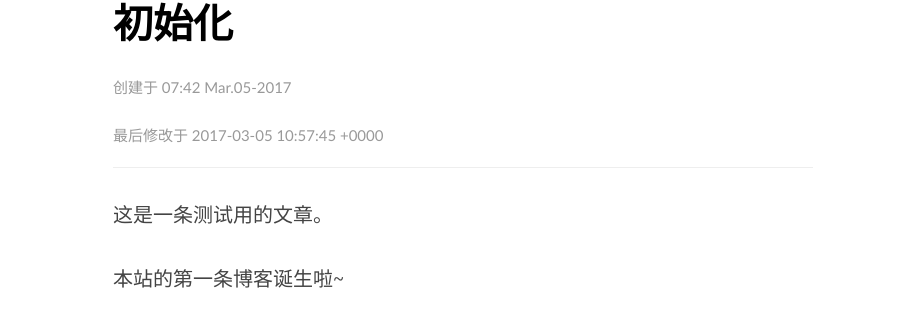
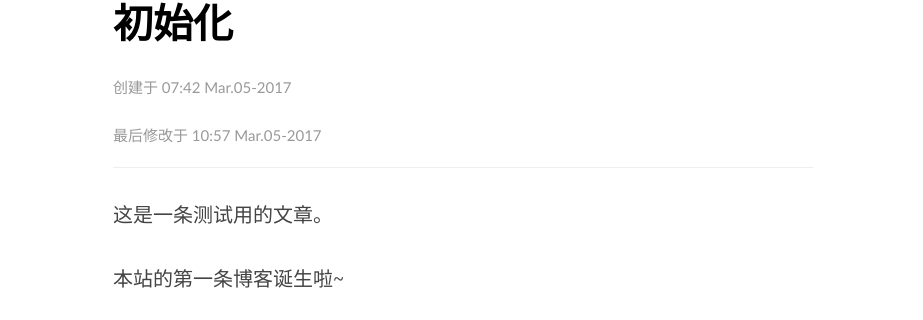
Before and after one commit to Anson98/studylog, a Jekyll site: the page built from _posts/2017-03-05-initialize.md, in a window 1280 px wide. Shown: the part 114-434 px from the top of the page, without its empty margins (177-1100 px from the left). Built offline with Jekyll 4.4.1, drawn with Linux system fonts in a browser that asks for light colours; comment, search, counter and statistics services are not loaded.

Commit message:
add time data

```diff
--- a/_layouts/post.html
+++ b/_layouts/post.html
@@ -7,7 +7,7 @@ layout: default
   <div style="display: inline">
     <time class="article__date" datetime="{{ page.date | date: "%Y-%m-%d" }}">{% if page.author %}By {{ page.author}} on {% endif %}创建于{{ page.date | date: " %H:%M %b.%d-%Y" }} &nbsp;
     </time>
-    <time class="article__date" datetime="{{ page.editDate | editDate: "%Y-%m-%d" }}">最后修改于 {{ page.editDate | editDate: " %H:%M %b.%d-%Y" }}
+    <time class="article__date" datetime="{{ page.editDate | date: "%Y-%m-%d" }}">最后修改于 {{ page.editDate | date: " %H:%M %b.%d-%Y" }}
     </time>
   </div>
   {% if page.cover %}
```
